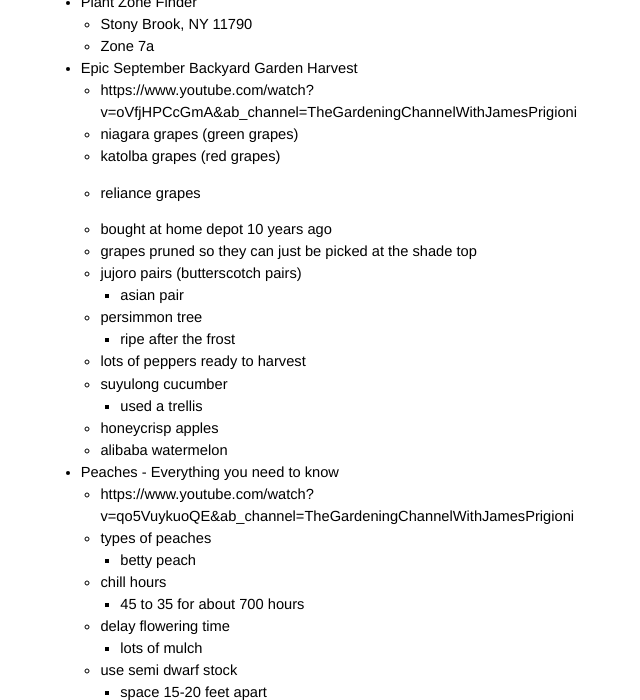
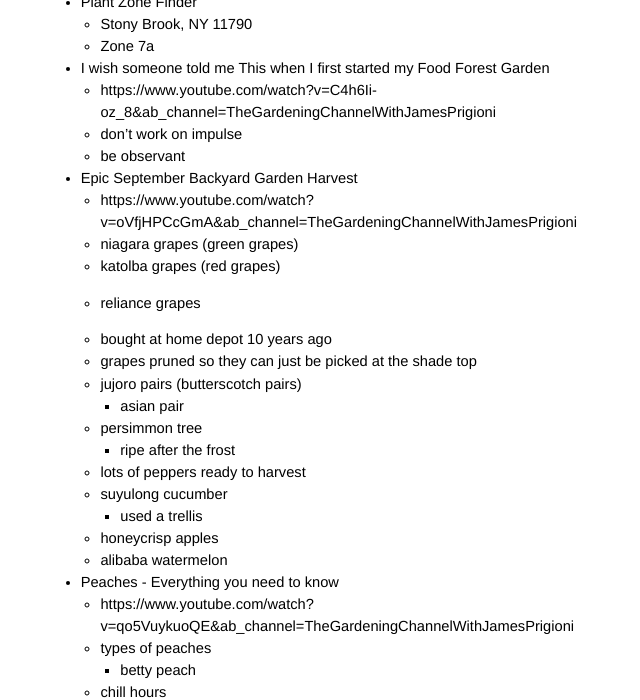
Before and after one commit to caritos/caritos.github.io, a Jekyll site: the page built from _posts/2022-09-08-food-forest.md, in a window 1280 px wide and 900 px high, scrolled down 6051 px, cut to the strip 200-900 px from the top of the window. Shown: the whole strip, without its empty margins (271-911 px from the left). Built offline with Jekyll 4.4.1, drawn with Linux system fonts in a browser that asks for light colours.

```diff
--- a/_posts/2022-09-08-food-forest.md
+++ b/_posts/2022-09-08-food-forest.md
@@ -30,6 +30,11 @@ tags: [garden, diy, 2022]
 * Plant Zone Finder
     - Stony Brook, NY 11790
     - Zone 7a
+
+* I wish someone told me This when I first started my Food Forest Garden
+    - https://www.youtube.com/watch?v=C4h6Ii-oz_8&ab_channel=TheGardeningChannelWithJamesPrigioni
+    - don't work on impulse
+    - be observant
 
 * Epic September Backyard Garden Harvest
     - https://www.youtube.com/watch?v=oVfjHPCcGmA&ab_channel=TheGardeningChannelWithJamesPrigioni
```
Also changed, not shown: _posts/2022-09-14-student-information-system.md (+3 -0 lines), assets/2022-09-14-student-information-system/mac-os-screenshot.png (added).
